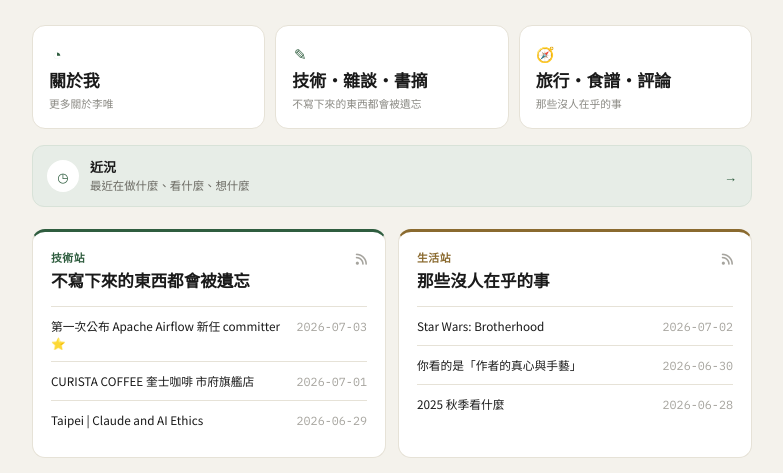
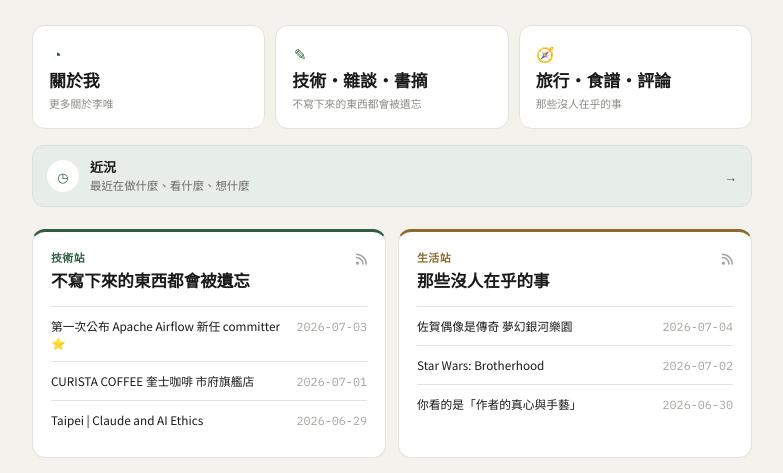
Before and after one commit to Lee-W/Lee-W, a plain HTML site: page index.html in a window 1280 px wide. Shown: the part 327-800 px from the top of the page, without its empty margins (248-1031 px from the left). Drawn offline with Linux system fonts and the light colour scheme.

Commit message:
Update generated README and index.html

```diff
--- a/index.html
+++ b/index.html
@@ -143,9 +143,9 @@
           <a class="rss" href="https://travlog.wei-lee.me/feeds/all.atom.xml" aria-label="Subscribe to life blog"><i class="fa-solid fa-rss" aria-hidden="true"></i></a>
         </div>
         <ul class="posts">
+          <li><a href="https://travlog.wei-lee.me/posts/review/2026/07/zombie-land-saga-yumeginga-paradise"><span>佐賀偶像是傳奇 夢幻銀河樂園</span><time datetime="2026-07-04">2026-07-04</time></a></li>
           <li><a href="https://travlog.wei-lee.me/posts/review/2026/07/brotherhood"><span>Star Wars: Brotherhood</span><time datetime="2026-07-02">2026-07-02</time></a></li>
           <li><a href="https://travlog.wei-lee.me/posts/review/2026/06/my-viewing-taste"><span>你看的是「作者的真心與手藝」</span><time datetime="2026-06-30">2026-06-30</time></a></li>
-          <li><a href="https://travlog.wei-lee.me/posts/review/2026/06/what-i-watched-in-2025-fall"><span>2025 秋季看什麼</span><time datetime="2026-06-28">2026-06-28</time></a></li>
         </ul>
       </article>
     </section>
```
Also changed, not shown: README.md.
